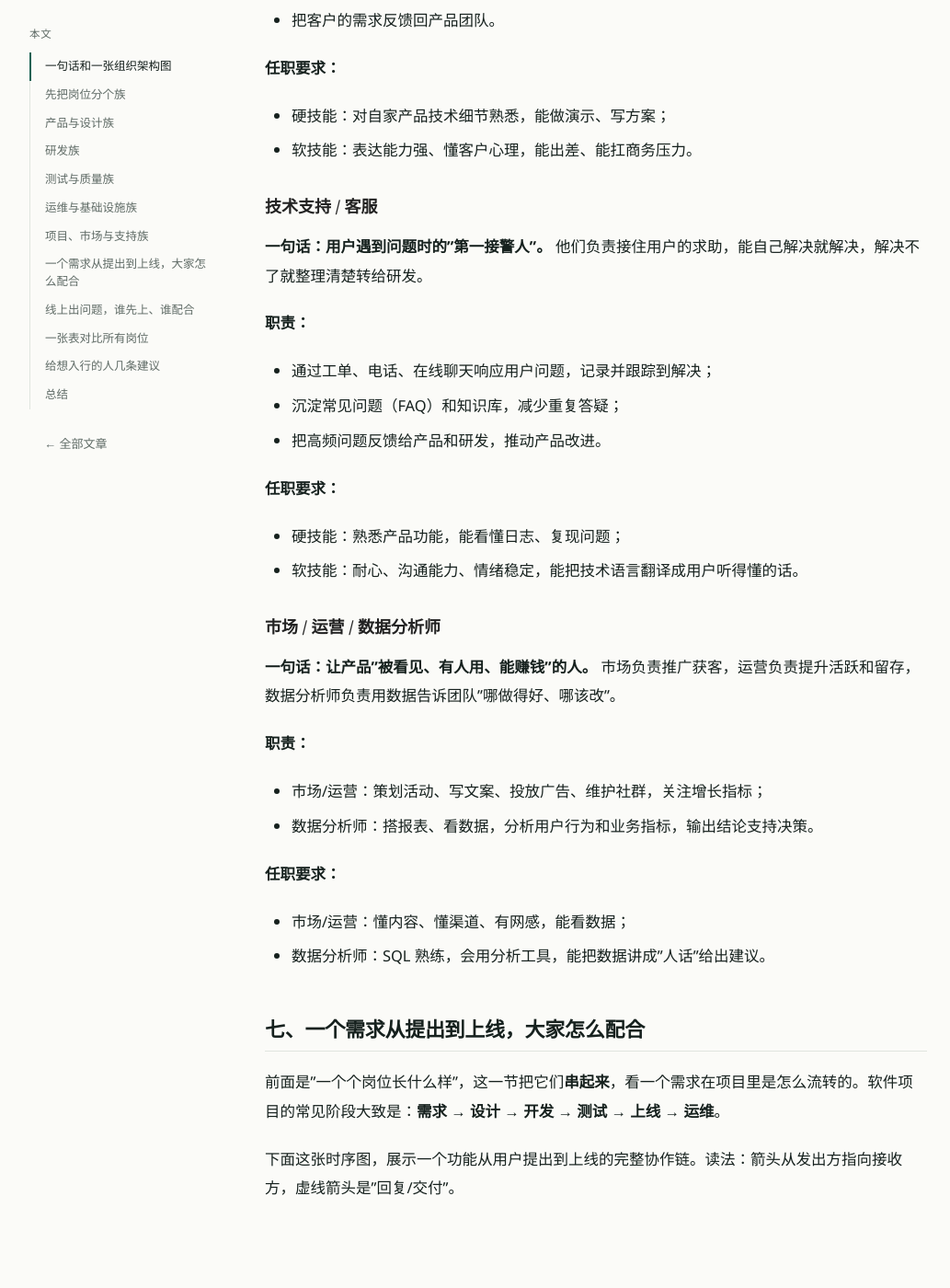
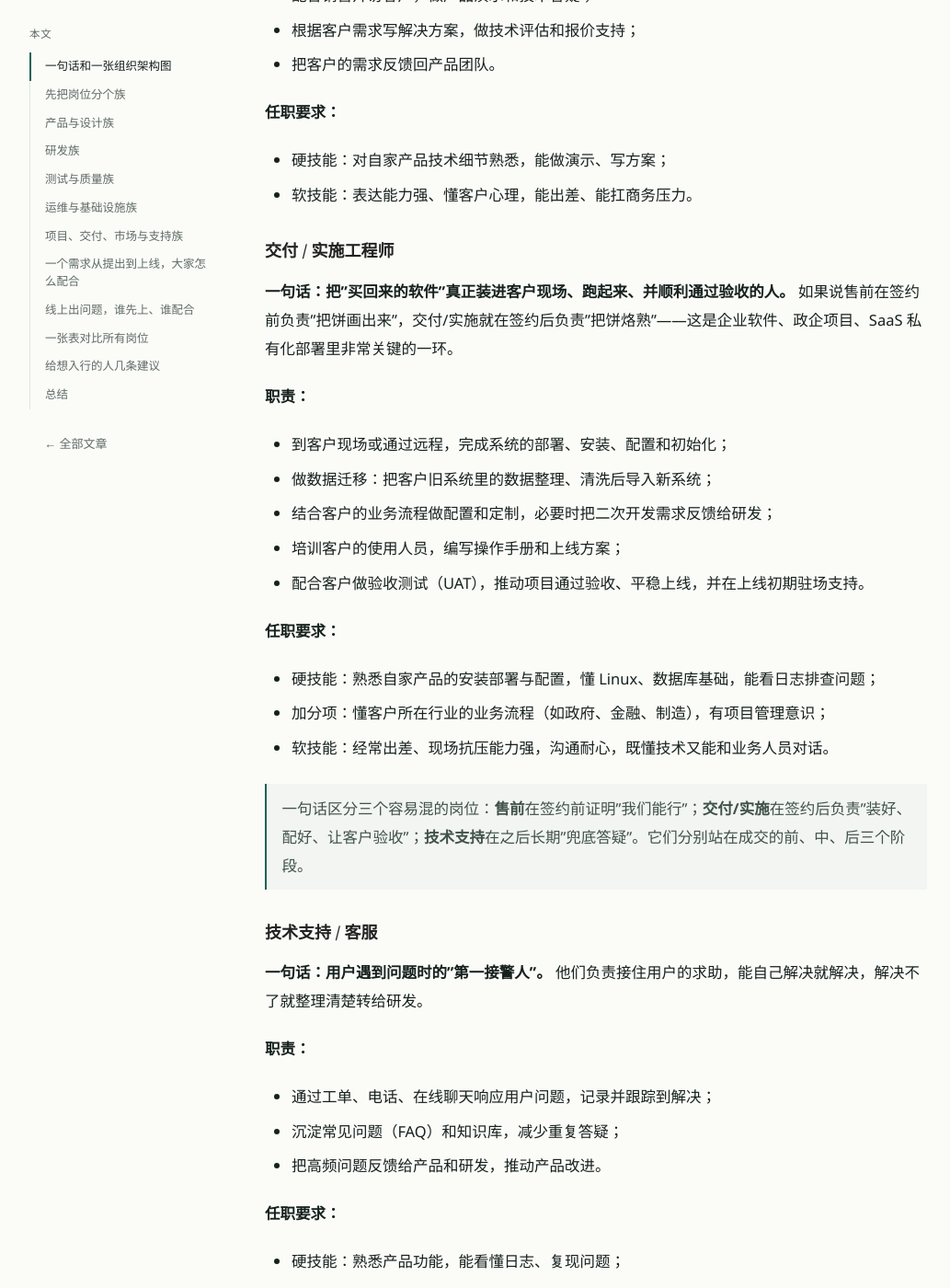
Before and after one commit to lnsyyj/lnsyyj.github.io, a Jekyll site: the page built from _posts/2026-10-29-software-industry-roles.md, in a window 1280 px wide and 1400 px high, scrolled down 11812 px. Shown: the whole window at 92% size, without its empty margins (108-1141 px from the left). Built offline with Jekyll 4.4.1, drawn with Linux system fonts in a browser that asks for light colours; some of the changed text lies outside the part shown.

Commit message:
post: 补充交付/实施岗位（组织架构图、岗位族、正文与速查表同步更新）

````diff
--- a/_posts/2026-10-29-software-industry-roles.md
+++ b/_posts/2026-10-29-software-industry-roles.md
@@ -67,6 +67,13 @@ flowchart TB
         OPSM --> DBA
     end
 
+    subgraph DELG["交付与实施"]
+        direction TB
+        DELM["交付负责人"]
+        IMPL["交付 / 实施工程师"]
+        DELM --> IMPL
+    end
+
     subgraph MKT["市场与支持"]
         direction TB
         CMOM["市场负责人"]
@@ -82,14 +89,15 @@ flowchart TB
     CEO --> CTO
     CEO --> QAM
     CEO --> OPSM
+    CEO --> DELM
     CEO --> CMOM
 ```
 
-把这张图读作五条生产线：**产品与设计**决定"做什么、长什么样"；**研发**把想法"做出来"；**测试与质量**保证"做得对"；**运维与基础设施**保证"一直能用"；**市场与支持**让产品"有人用、用得好、还能赚钱"。下面逐一展开。
+把这张图读作六条生产线：**产品与设计**决定"做什么、长什么样"；**研发**把想法"做出来"；**测试与质量**保证"做得对"；**运维与基础设施**保证"一直能用"；**交付与实施**负责"把软件装进客户现场、让项目通过验收"；**市场与支持**让产品"有人用、用得好、还能赚钱"。下面逐一展开。
 
 ## 一、先把岗位分个族
 
-按"在项目里发挥什么作用"，可以把常见岗位分成六大族。先给一张总览，后面每一节再逐个讲。
+按"在项目里发挥什么作用"，可以把常见岗位分成七大族。先给一张总览，后面每一节再逐个讲。
 
 | 岗位族 | 核心问题 | 典型岗位 |
 | --- | --- | --- |
@@ -98,6 +106,7 @@ flowchart TB
 | 测试与质量 | 做得对不对 | 测试工程师、测试开发工程师 |
 | 运维与基础设施 | 能不能一直稳定跑 | 运维/SRE、DevOps、DBA |
 | 项目与流程 | 大家步调是否一致 | 项目经理、敏捷教练 |
+| 交付与实施 | 怎么落地到客户现场、让项目通过验收 | 交付/实施工程师 |
 | 市场与支持 | 有没有人用、好不好卖 | 市场/运营、售前、技术支持 |
 
 一个岗位的"职责"和"任职要求"是一体两面：职责告诉你**入职后每天要产出什么**，任职要求告诉你**凭什么能拿到这份工作**。下面每个岗位都按这个结构讲。
@@ -358,7 +367,7 @@ flowchart TB
 - 加分项：懂分布式数据库、云数据库；
 - 软技能：极度细心、敬畏数据，风险意识强。
 
-## 六、项目、市场与支持族
+## 六、项目、交付、市场与支持族
 
 ### 项目经理（PM）
 
@@ -405,6 +414,26 @@ flowchart TB
 
 - 硬技能：对自家产品技术细节熟悉，能做演示、写方案；
 - 软技能：表达能力强、懂客户心理，能出差、能扛商务压力。
+
+### 交付 / 实施工程师
+
+**一句话：把"买回来的软件"真正装进客户现场、跑起来、并顺利通过验收的人。** 如果说售前在签约前负责"把饼画出来"，交付/实施就在签约后负责"把饼烙熟"——这是企业软件、政企项目、SaaS 私有化部署里非常关键的一环。
+
+**职责：**
+
+- 到客户现场或通过远程，完成系统的部署、安装、配置和初始化；
+- 做数据迁移：把客户旧系统里的数据整理、清洗后导入新系统；
+- 结合客户的业务流程做配置和定制，必要时把二次开发需求反馈给研发；
+- 培训客户的使用人员，编写操作手册和上线方案；
+- 配合客户做验收测试（UAT），推动项目通过验收、平稳上线，并在上线初期驻场支持。
+
+**任职要求：**
+
+- 硬技能：熟悉自家产品的安装部署与配置，懂 Linux、数据库基础，能看日志排查问题；
+- 加分项：懂客户所在行业的业务流程（如政府、金融、制造），有项目管理意识；
+- 软技能：经常出差、现场抗压能力强，沟通耐心，既懂技术又能和业务人员对话。
+
+> 一句话区分三个容易混的岗位：**售前**在签约前证明"我们能行"；**交付/实施**在签约后负责"装好、配好、让客户验收"；**技术支持**在之后长期"兜底答疑"。它们分别站在成交的前、中、后三个阶段。
 
 ### 技术支持 / 客服
 
@@ -538,6 +567,7 @@ sequenceDiagram
 | 项目经理 | 保证项目按时按质交付 | 项目计划、进度报告 | 善于协调、爱捋顺流程的人 |
 | 敏捷教练 | 带团队按敏捷节奏持续改进 | 会议引导、改进项 | 会引导、有同理心的人 |
 | 售前工程师 | 用技术方案帮销售赢单 | 解决方案、演示、报价 | 懂技术又善表达的人 |
+| 交付/实施工程师 | 把软件装进客户现场、让项目通过验收 | 部署方案、配置、操作手册、验收报告 | 能出差、既懂技术又懂业务的人 |
 | 技术支持 | 接住用户的求助并解决 | 工单、FAQ、知识库 | 耐心、沟通好的人 |
 | 市场/运营/数据分析 | 让产品有人用、能赚钱 | 活动、内容、数据报告 | 有网感、爱看数据的人 |
 
@@ -553,6 +583,6 @@ sequenceDiagram
 
 ## 十一、总结
 
-软件行业的岗位看着五花八门，其实都围绕一条主线：**把用户的需求，变成能稳定运行、持续创造价值的产品**。产品定义"做什么"，设计定义"长什么样"，研发负责"做出来"，测试保证"做得对"，运维保证"一直能用"，项目让所有人"步调一致"，市场和运营让产品"被看见、能赚钱"。
+软件行业的岗位看着五花八门，其实都围绕一条主线：**把用户的需求，变成能稳定运行、持续创造价值的产品**。产品定义"做什么"，设计定义"长什么样"，研发负责"做出来"，测试保证"做得对"，运维保证"一直能用"，项目让所有人"步调一致"，交付/实施把产品落地到客户现场并通过验收，市场和运营让产品"被看见、能赚钱"。
 
 理解了这条主线，再看任何招聘信息，你都能快速判断：**这个岗位在链条的哪一环，产出什么，要和谁配合，需要什么能力**。这就是本文想帮你建立的整体印象。
````
